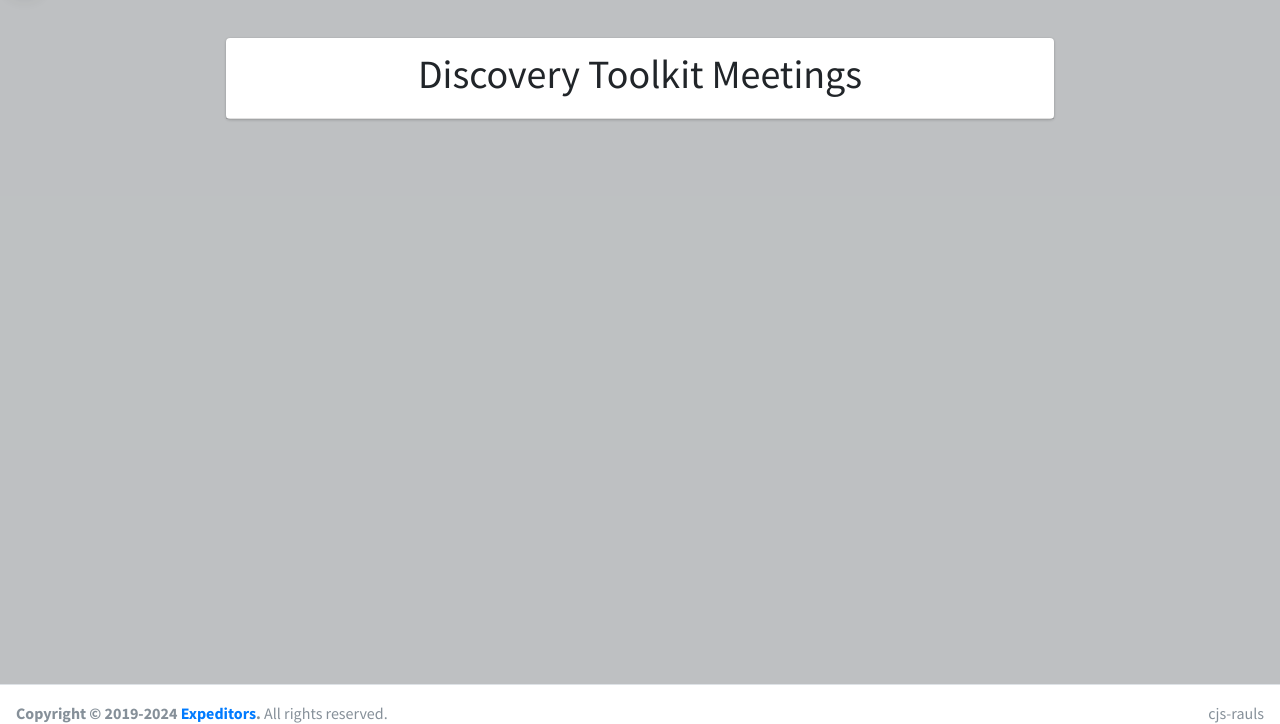
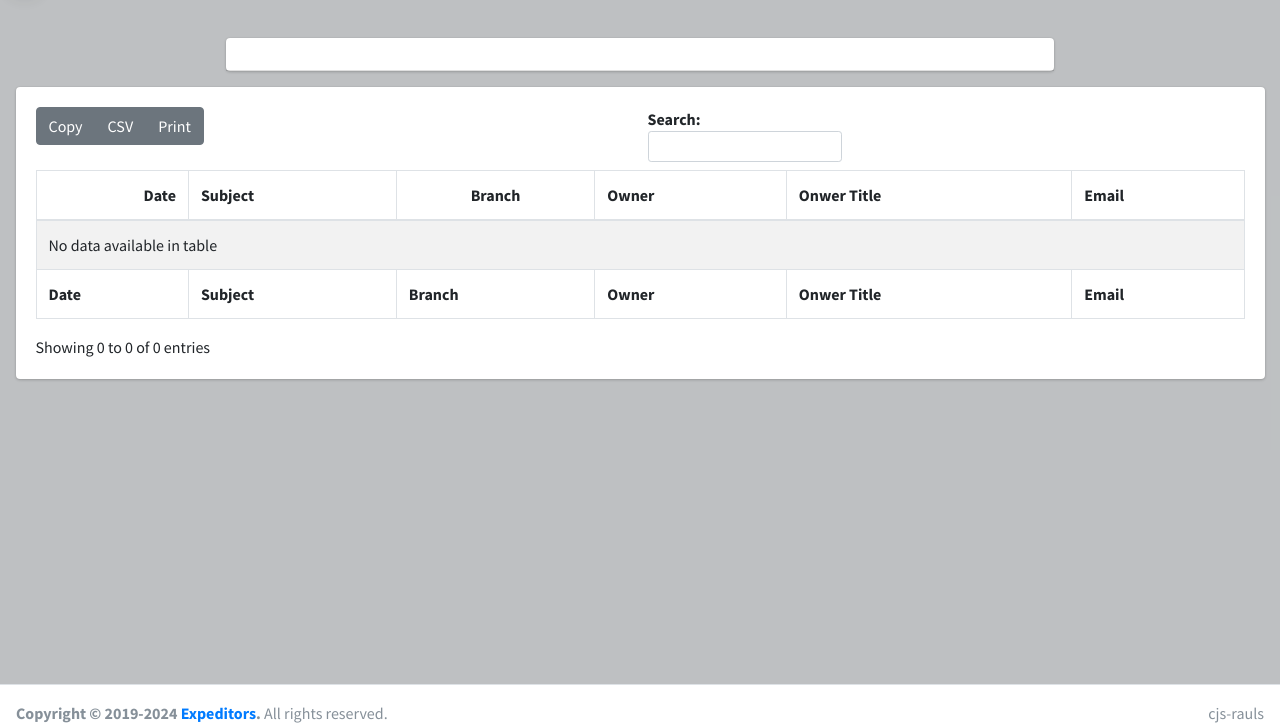
Before and after one commit to raul-sandoval/gso, a Flask app: template webapps/templates/discovery_toolkit/meetings.html in a window 1280 px wide. Shown: the part 59-783 px from the top of the page. Run offline with Flask 3, Linux system fonts and the light colour scheme; the template is opened without the code that fills it, so the values that code supplies are empty; some libraries are stand-ins or nearby versions.

Commit message:
update: dynamic display meetings information

```diff
--- a/webapps/templates/discovery_toolkit/meetings.html
+++ b/webapps/templates/discovery_toolkit/meetings.html
@@ -9,13 +9,86 @@
 {% endblock %}
 
 {% block content %}
-<div class="row  d-flex">
+<div class="row d-flex p-0">
   <div class="col-8 mx-auto">
     <div class="card">
       <div class="card-header d-flex">
-        <h1 class="mx-auto">Discovery Toolkit Meetings</h1>
+        <h2 class="mx-auto"> <u><span class="text-bold">{{response.account_name}}</span></u> <span>{{response.meeting_type}}</span></h2>
       </div>
     </div>
   </div>
 </div>
+
+<div class="row  d-flex">
+  <div class="col-12 mx-auto">
+    <div class="card">
+      <!-- /.card-header -->
+      <div class="card-body">
+        <table id="datatable" class="table table-bordered table-striped">
+          <thead>
+          <tr>
+            <th class="text-right">Date</th>
+            <th>Subject</th>
+            <th class="text-center">Branch</th>
+            <th>Owner</th>
+            <th>Onwer Title</th>
+            <th>Email</th>
+            <th class="d-none">Notes</th>
+          </tr>
+          </thead>
+          <tbody>
+            {% for record in response.records.data %}
+            <tr>
+              <td class="text-right">
+                {{record.meeting_start_date_time}}
+              </td>
+              <td>
+                {{record.meeting_subject}}
+                <button id="button_{{record.meeting_key}}" name="button_{{record.meeting_key}}" type="button" class="btn btn-xs btn-info" data-toggle="modal" data-target="#M{{record.meeting_key}}">
+                  Open notes
+                </button>
+                <div class="modal fade" id="M{{record.meeting_key}}" tabindex="-1" role="dialog" aria-labelledby="M{{record.meeting_key}}Label" aria-hidden="true">
+                  <div class="modal-dialog" role="document">
+                    <div class="modal-content">
+                      <div class="modal-header">
+                        <h5 class="modal-title" id="M{{record.meeting_key}}Label">{{record.meeting_subject}}</h5>
+                        <button type="button" class="close" data-dismiss="modal" aria-label="Close">
+                          <span aria-hidden="true">&times;</span>
+                        </button>
+                      </div>
+                      <div class="modal-body">
+                        {{record.post_meeting_notes}}
+                      </div>
+                      <div class="modal-footer">
+                        <button type="button" class="btn btn-secondary" data-dismiss="modal">Close</button>
+                      </div>
+                    </div>
+                  </div>
+                </div>
+              </td>
+              <td class="text-center">{{record.owning_branch_code}}</td>
+              <td>{{record.first_name}} {{record.last_name}}</td>
+              <td>{{record.title}}</td>
+              <td>{{record.email_address}}</td>
+              <td class="d-none">{{record.post_meeting_notes}}</td>
+            </tr>
+            {% endfor %}
+          </tbody>
+          <tfoot>
+            <tr>
+              <th>Date</th>
+              <th>Subject</th>
+              <th>Branch</th>
+              <th>Owner</th>
+              <th>Onwer Title</th>
+              <th>Email</th>
+              <th class="d-none">Notes</th>
+            </tr>
+          </tfoot>
+        </table>
+      </div>
+      <!-- /.card-body -->
+    </div>
+  </div>
+</div>
 {% endblock %}
```
Also changed, not shown: webapps/discovery_toolkit/meetings.py (+42 -6 lines).
